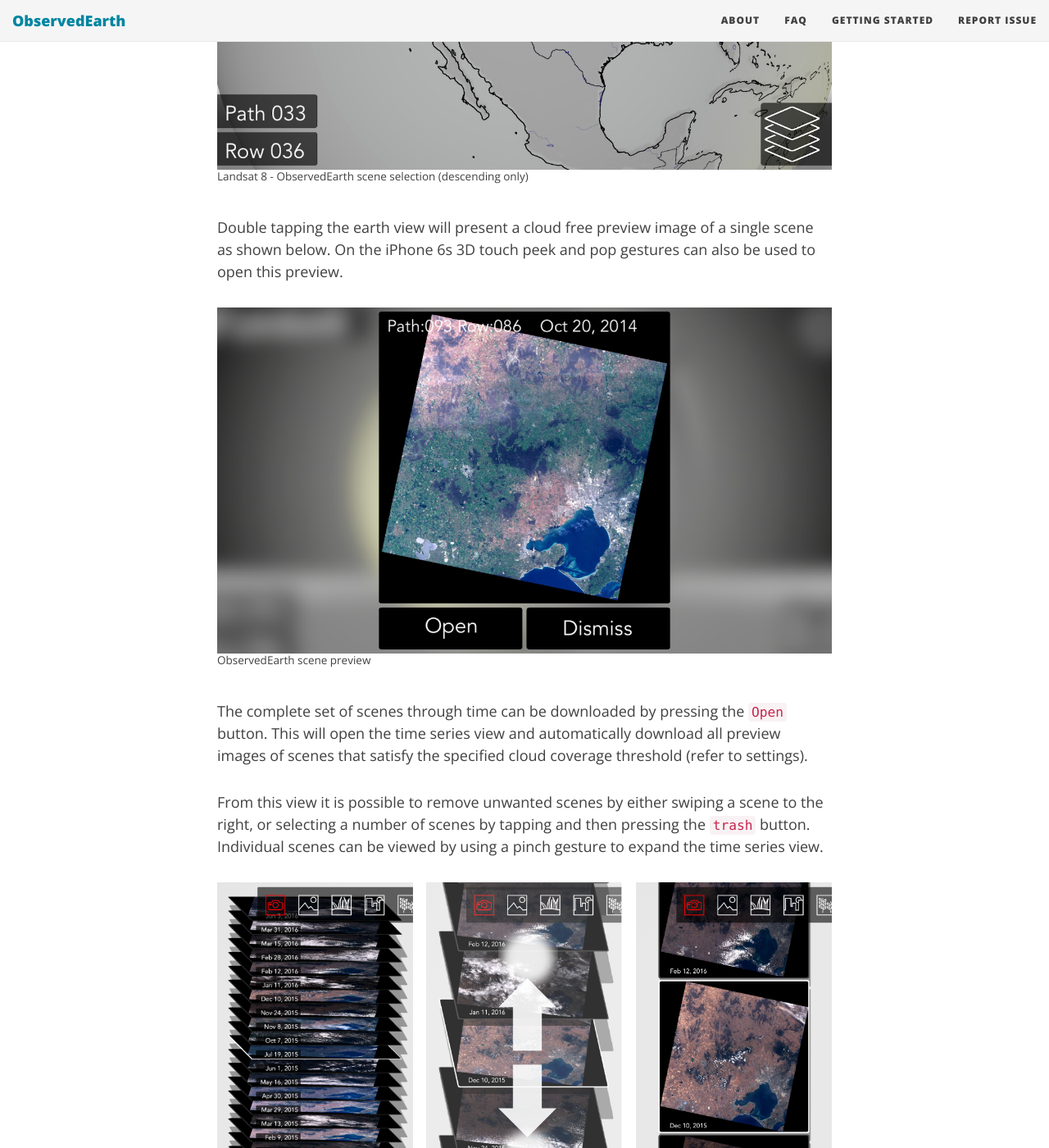
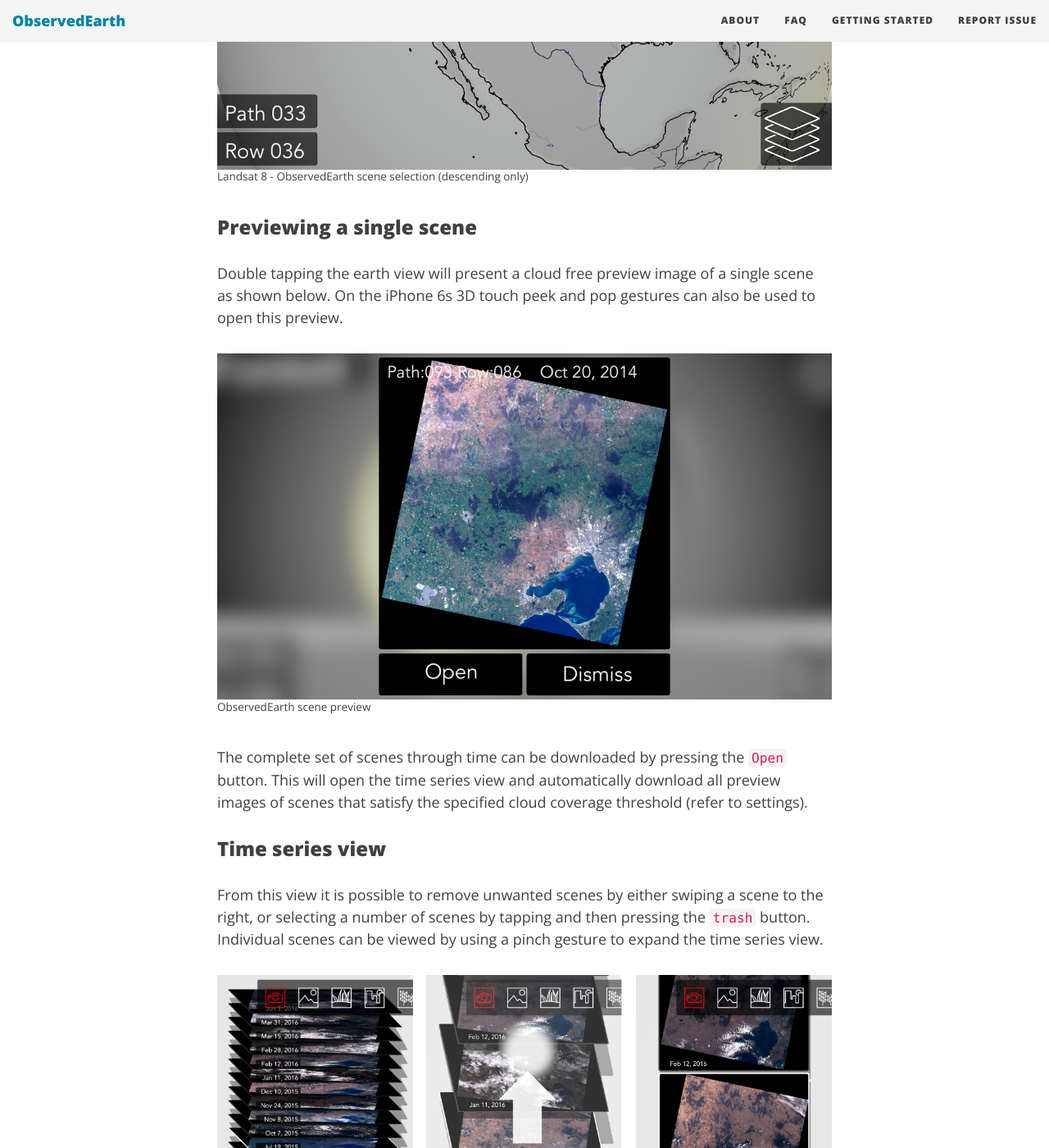
Before and after one commit to lachlanhurst/observedearth-web, a Jekyll site: the page built from gettingstarted.md, in a window 1280 px wide and 1400 px high, scrolled down 1278 px. Shown: the whole window at 82% size. Built offline with Jekyll 4.4.1, drawn with Linux system fonts in a browser that asks for light colours; nearby versions of some CDN libraries.

Commit message:
headings for getting started page
ooops, always meant to include these

```diff
--- a/gettingstarted.md
+++ b/gettingstarted.md
@@ -15,6 +15,7 @@ These same scenes are displayed within ObservedEarth, although the number of sce
 ![Landsat 8 scenes in ObservedEarth](../img/oe_scenes.png)
 <sup>Landsat 8 - ObservedEarth scene selection (descending only)</sup>
 
+### Previewing a single scene
 Double tapping the earth view will present a cloud free preview image of a single scene as shown below. On the iPhone 6s 3D touch peek and pop gestures can also be used to open this preview.
 
 ![Preview](../img/oe_preview.png)
@@ -22,6 +23,7 @@ Double tapping the earth view will present a cloud free preview image of a singl
 
 The complete set of scenes through time can be downloaded by pressing the `Open` button. This will open the time series view and automatically download all preview images of scenes that satisfy the specified cloud coverage threshold (refer to settings).
 
+### Time series view
 From this view it is possible to remove unwanted scenes by either swiping a scene to the right, or selecting a number of scenes by tapping and then pressing the `trash` button. Individual scenes can be viewed by using a pinch gesture to expand the time series view.
 
 ![Preview](../img/oe_how_to_open_tiles.png)
```
